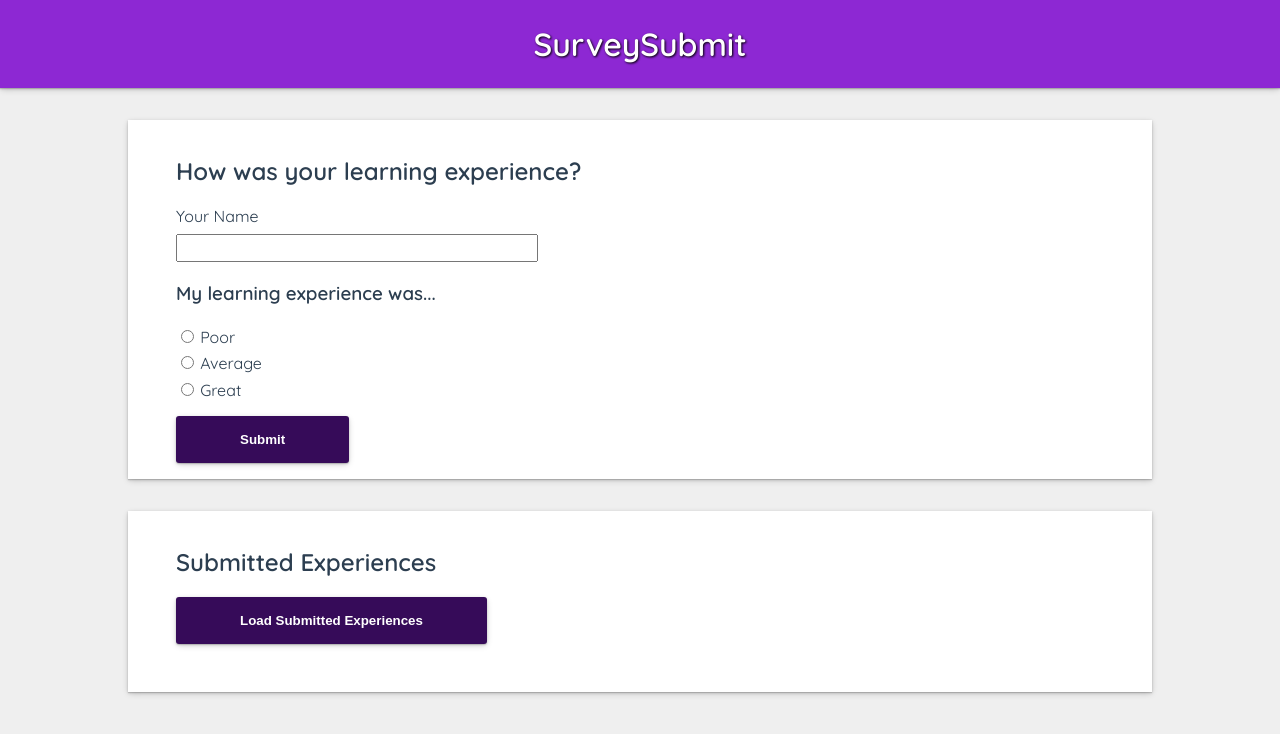
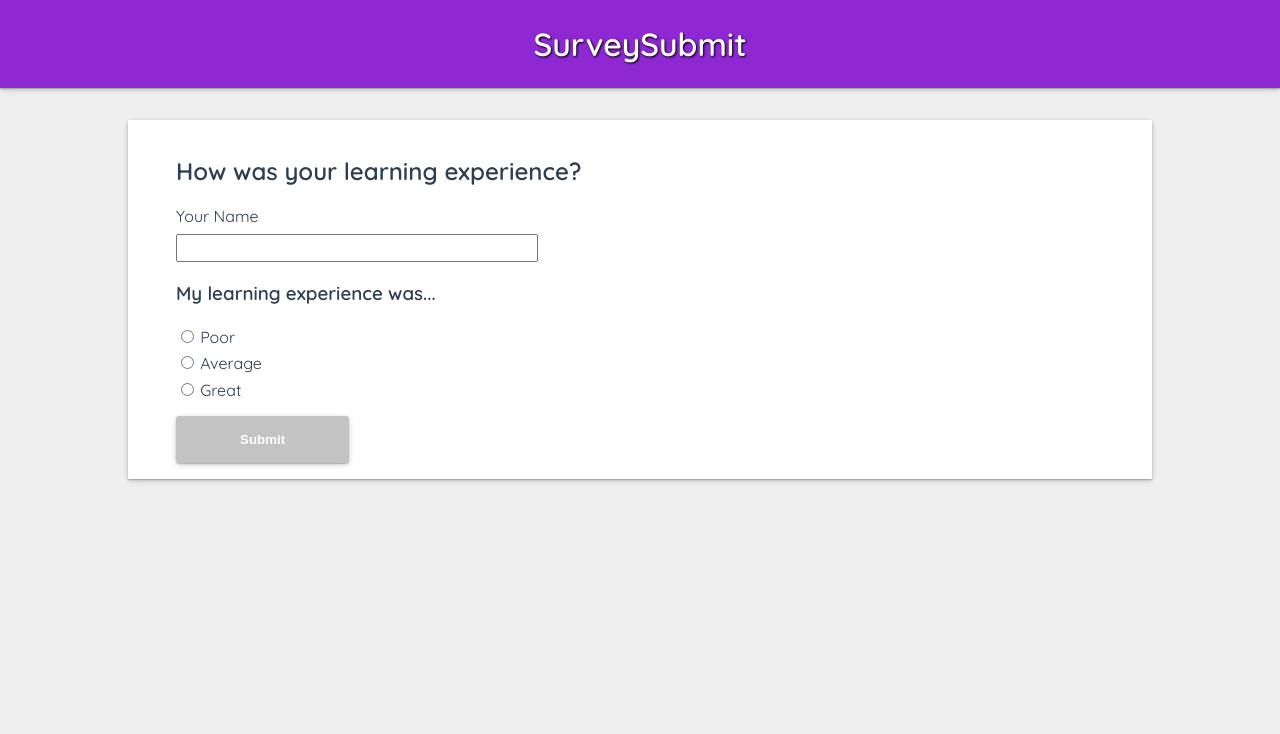
Before and after one commit to Reny8/Survey-Submit, a Vue app: page / in a window 1280 px wide. Shown: the top 734 px of the page. Built offline with nearby package versions, Linux system fonts and the light colour scheme.

Commit message:
Add computed value for disabling button

```diff
--- a/src/App.vue
+++ b/src/App.vue
@@ -1,7 +1,7 @@
 <template>
   <TheHeader />
   <SurveyForm :addExperience="addExperience" />
-  <ShowExperiences :experiences="experiences" />
+  <ShowExperiences v-if="experiences.length" :experiences="experiences" />
 </template>
 
 <script>
@@ -71,4 +71,8 @@ button:hover {
   cursor: pointer;
   transition-duration: 500ms;
 }
+button:disabled {
+  background-color: #99999996;
+  cursor: not-allowed;
+}
 </style>
--- a/src/components/ShowExperiences.vue
+++ b/src/components/ShowExperiences.vue
@@ -1,7 +1,6 @@
 <template>
   <section>
     <h1>submitted experiences</h1>
-    <button>load submitted experiences</button>
     <ul>
       <li v-for="ex in experiences" :key="ex.id">
         <b>{{ ex.name }}</b> had an experience rating of
--- a/src/components/SurveyForm.vue
+++ b/src/components/SurveyForm.vue
@@ -12,7 +12,7 @@
         <input type="radio" :value="radio.value" v-model="radioSelection" />
         <p>{{ radio.value }}</p>
       </div>
-      <button type="submit">submit</button>
+      <button type="submit" :disabled="filled">submit</button>
     </form>
   </section>
 </template>
@@ -21,6 +21,11 @@
 export default {
   name: 'SurveyForm',
   props: ['addExperience'],
+  computed: {
+    filled() {
+      return this.name === '' || this.radioSelection === null;
+    },
+  },
   data() {
     return {
       name: '',
@@ -43,9 +48,6 @@ export default {
   },
   methods: {
     submitForm() {
-      if (this.name === '' || this.radioSelection === null) {
-        return;
-      }
       this.addExperience({
         id: new Date().toISOString(),
         name: this.name,
```
